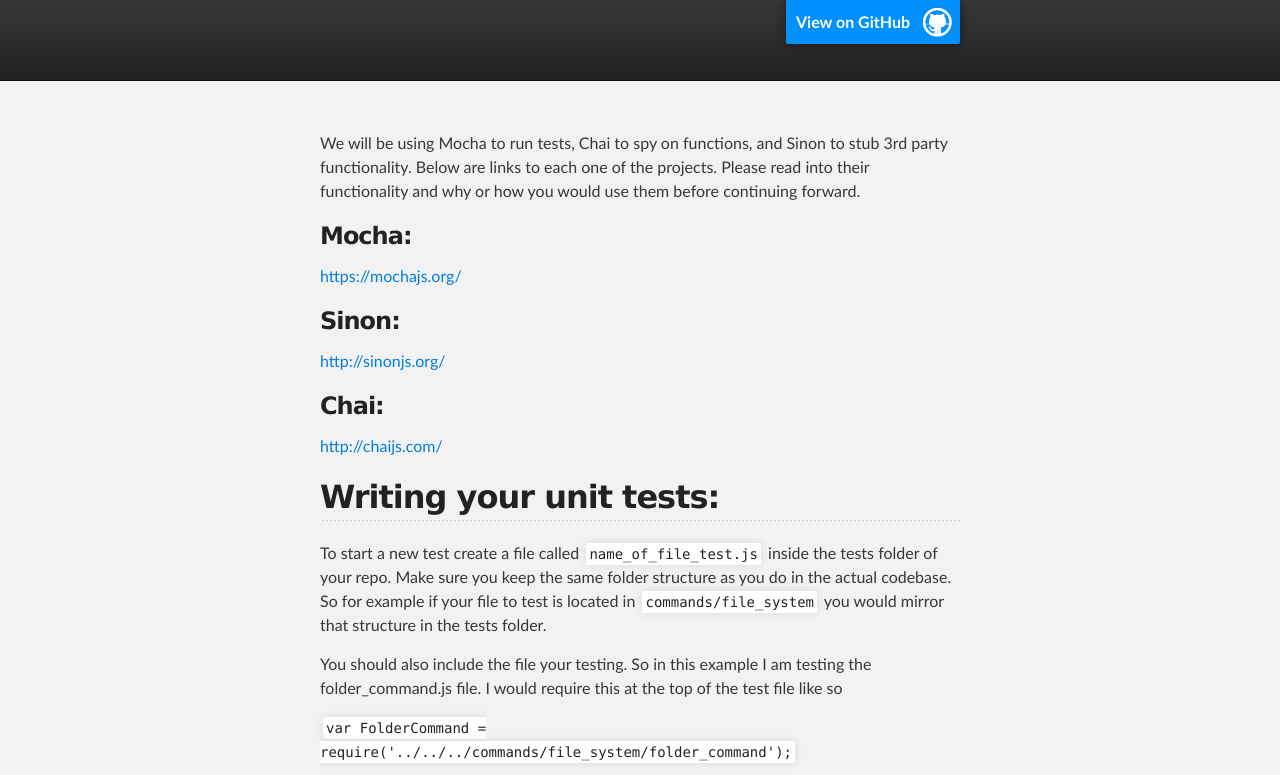
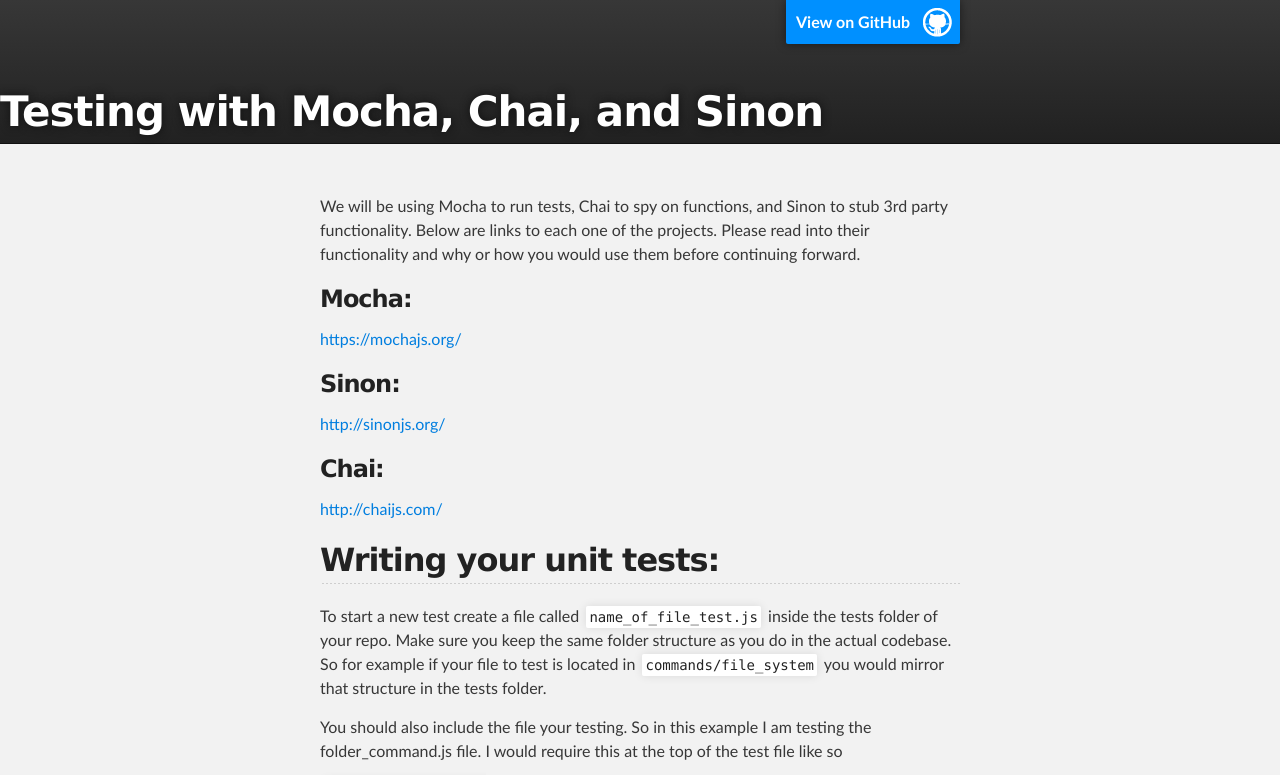
Before and after one commit to loganbfisher/testing-with-mocha-chai-sinon, a plain HTML site: page index.html in a window 1280 px wide. Shown: the top 775 px of the page. Drawn offline with Linux system fonts and the light colour scheme.

Commit message:
Update index.html

```diff
--- a/index.html
+++ b/index.html
@@ -18,7 +18,7 @@
         <header class="inner">
           <a id="forkme_banner" href="https://github.com/loganbfisher/testing-with-mocha-chai-sinon">View on GitHub</a>
         </header>
-        <title>Testing with Mocha, Chai, and Sinon</title>
+         <h1 id="project_title">Testing with Mocha, Chai, and Sinon</h1>
     </div>
 
     <!-- MAIN CONTENT -->
```
